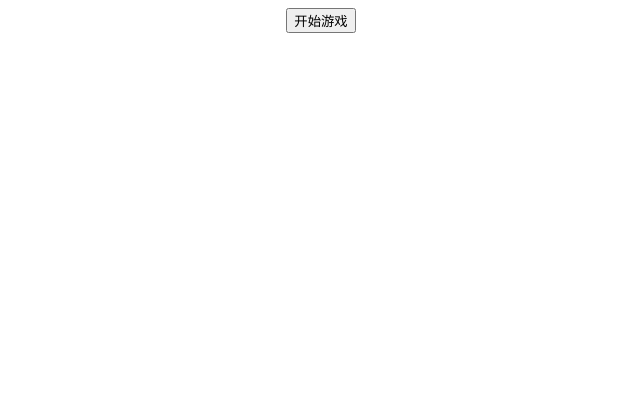
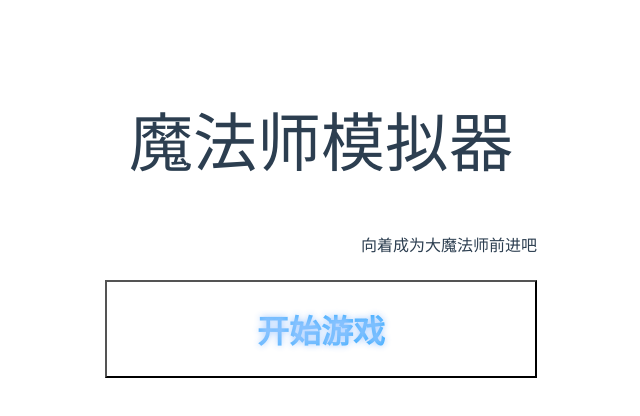
Before and after one commit to YuanYiQingMo/magic, a Vue app: page / in a window 1280 px wide. Shown: the top 416 px of the page, without its empty margins (319-959 px from the left). Built offline with nearby package versions, Linux system fonts and the light colour scheme; what view-design would draw is missing.

Commit message:
首次开发完成

```diff
--- a/public/index.html
+++ b/public/index.html
@@ -1,15 +1,53 @@
 <!DOCTYPE html>
 <html lang="">
     <head>
-    <meta charset="utf-8">
-    <meta http-equiv="X-UA-Compatible" content="IE=edge">
-    <meta name="viewport" content="width=device-width,initial-scale=1.0">
-    <link rel="icon" href="<%= BASE_URL %>favicon.ico">
+        <meta charset="utf-8" />
+        <meta http-equiv="X-UA-Compatible" content="IE=edge" />
+        <meta name="viewport" content="width=device-width,initial-scale=1.0" />
+        <link rel="icon" href="<%= BASE_URL %>favicon.ico" />
         <title><%= htmlWebpackPlugin.options.title %></title>
+        <script>
+            (function (w, d, s, q, i) {
+                w[q] = w[q] || [];
+                var f = d.getElementsByTagName(s)[0],
+                    j = d.createElement(s);
+                j.async = true;
+                j.id = "beacon-aplus";
+                j.src = "https://d.alicdn.com/alilog/mlog/aplus/" + i + ".js";
+                f.parentNode.insertBefore(j, f);
+            })(window, document, "script", "aplus_queue", "203467608");
+
+            //集成应用的appKey
+            aplus_queue.push({
+                action: "aplus.setMetaInfo",
+                arguments: ["appKey", "6313626288ccdf4b7e206b07"],
+            });
+            /************************以下内容为可选配置内容****************************/
+            //sdk提供手动pv发送机制，启用手动pv(即关闭自动pv)，需设置aplus-waiting=MAN;
+            //注意：由于单页面路由改变时不会刷新页面，无法自动发送pv，所以对于单页应用，强烈建议您关闭自动PV, 手动控制PV事件
+            //是否开启调试模式
+            aplus_queue.push({
+                action: "aplus.setMetaInfo",
+                arguments: ["DEBUG", false],
+            });
+            //是否指定用作计算umid的id类型，默认为cnaid，目前支持:
+            //1. 微信和QQ: openid; 字节和百度 anonymousid; 支付宝 alipay_id
+            //2. 微信、QQ、字节、百度平台的 unionid
+            //3. 业务方自己生成的随机id uuid
+            aplus_queue.push({
+                action: "aplus.setMetaInfo",
+                arguments: ["aplus-idtype", "cnaid"], //取值参考见附表1
+            });
+            /******************************************************************/
+        </script>
     </head>
     <body>
         <noscript>
-      <strong>We're sorry but <%= htmlWebpackPlugin.options.title %> doesn't work properly without JavaScript enabled. Please enable it to continue.</strong>
+            <strong
+                >We're sorry but <%= htmlWebpackPlugin.options.title %> doesn't
+                work properly without JavaScript enabled. Please enable it to
+                continue.</strong
+            >
         </noscript>
         <div id="app"></div>
         <!-- built files will be auto injected -->
--- a/src/App.vue
+++ b/src/App.vue
@@ -1,13 +1,14 @@
 <template>
     <div id="app">
-        <start-page v-if="gameStatue == 1" @click="changeStatue"></start-page>
+        <start-page class="page" v-if="gameStatue == 1" @click="changeStatue"></start-page>
         <game-page
-            class="game-page"
+            class="game-page page"
             v-if="gameStatue == 2"
             @click="changeStatue"
             @getScore="getScoreE"
         ></game-page>
         <end-page
+            class="page"
             :score="score"
             v-if="gameStatue == 3"
             @click="changeStatue"
@@ -46,9 +47,14 @@ export default {
     -moz-osx-font-smoothing: grayscale;
     text-align: center;
     color: #2c3e50;
+    display: flex;
+    justify-content: center;
 }
 .game-page {
     max-width: 600px;
     margin: 0 auto;
 }
+.page{
+    min-width: 400px;
+}
 </style>
--- a/src/components/EndPage/EndPage.vue
+++ b/src/components/EndPage/EndPage.vue
@@ -1,26 +1,98 @@
 <template>
     <div class="playAgain">
-        <div>
-            得分:{{score}}
-        </div>
-        <Button type="primary" @click="playAgain">再玩一次</Button>
+        <div class="score">得分:{{ score }}</div>
+        <div class="describe">您的魔法水平:{{ describe.describe }}</div>
+        <div class="comment"> {{ describe.comment }} </div>
+        <Button
+            class="end-btn"
+            shape="circle"
+            size="large"
+            type="dashed"
+            @click="playAgain"
+        >
+            <div>再来一次</div>
+        </Button>
     </div>
 </template>
 <script>
-
 export default {
-    name:'endGame',
-    props:{
-        score:{
-            type:Number
-        }
+    name: "endGame",
+    props: {
+        score: {
+            type: Number,
+        },
     },
-    methods:{
-        playAgain(){
-            this.$emit('click',2)
-        }
-    }
-}
+    methods: {
+        playAgain() {
+            this.$emit("click", 2);
+        },
+    },
+    computed: {
+        describe() {
+            if (this.score < 1) {
+                return { describe: "婴儿" ,comment: "怎么感觉路边的婴儿都比你强"};
+            }
+            if (this.score < 5) {
+                return { describe: "麻瓜" ,comment: "看来您是一个普通到不能再普通的人"};
+            }
+            if (this.score < 10) {
+                return { describe: "见过魔法的麻瓜" ,comment: "您有见识过一些魔法师施放魔法"};
+            }
+            if (this.score < 50) {
+                return { describe: "魔法学徒" ,comment: "您找了个魔法老师,并且学习了一点魔法"};
+            }
+            if (this.score < 70) {
+                return { describe: "见习魔法师" ,comment: "您已经从魔法学院毕业,拥有一定的魔法基础"};
+            }
+            if (this.score < 100) {
+                return { describe: "小魔法师" ,comment: "您对魔法已经有了一点自己的见解,并且在附近的圈子里有了些名气"};
+            }
+            if (this.score < 200) {
+                return { describe: "魔法师" ,comment: "您已经是一名高贵的魔法师了,数不尽的财富和名声向您而来"};
+            }
+            if (this.score < 350) {
+                return { describe: "大魔法师" ,comment: "现在是时候超出自己的见解了,现在你拥有了能引发奇迹的力量"};
+            }
+            if (this.score < 500) {
+                return { describe: "魔导师" ,comment: "法师圈子里的人无人不知您的名号,您在魔法上的造诣已经登峰造极,世界上没有您不会使用的魔法"};
+            }
+            if (this.score < 1000) {
+                return { describe: "大魔导师" ,comment: "您已经完全参透了魔法的奥秘,地球上找不到能够打败您的人了"};
+            }
+            if (this.score < 5000) {
+                return { describe: "毁天灭地的法师" ,comment: "您已经超脱于凡世,世间的一切都将由你掌控,您可以毁灭整个地球,如果您喜欢的话"};
+            }
+            if (this.score < 10000) {
+                return { describe: "宇宙将由您主导" ,comment: "你已经超脱于世间,化身为概念一般的存在,您可以改变物理法则、时间、因果,宇宙间的一切都有您掌控"};
+            }
+            return { describe: "34岁老处男" ,comment: "传说中30岁之前保存童真就能成为魔法师,但是这很的值得吗?"};
+        },
+    },
+};
 </script>
 <style lang="scss" scoped>
+.playAgain {
+    margin-top: 12px;
+    display: flex;
+    flex-direction: column;
+    justify-content: center;
+}
+.score{
+    margin: 12px 0;
+    font-size: 2rem;
+}
+.describe{
+    margin: 12px 0;
+    font-size: 1.2rem;
+}
+.comment{
+    font-size: 1rem;
+    margin-bottom: 30px;
+}
+.end-btn {
+    font-size: 1.5rem;
+    padding: 8px;
+    height: auto;
+    width: auto;
+}
 </style>
--- a/src/components/GamePage/GamePage.vue
+++ b/src/components/GamePage/GamePage.vue
@@ -6,7 +6,10 @@
         <!-- 战斗地图 -->
         <div class="battle-map">
             <div style="display:flex;justify-content: space-around">
-                <div v-if="isEnd" class="end-game" @click="endGame">寄</div>
+                <div v-if="isEnd" class="end-game" @click="endGame">
+                    <div>寄</div>
+                    <div style="font-size: 1rem; color: black;">点击结束本局游戏</div>
+                </div>
                 <div class="you"  v-if="!isEnd">
                     <you-character :you="you" :stage="stage" :magic="currentMagic" :settlement="settlement">
                         你
@@ -75,13 +78,13 @@
                         <div slot="content">
                             <div class="magic-describe">
                                 <div class="describe">
-                                    {{'消耗魔力:'+wand.magicBox[0].MP}}
+                                    {{'消耗魔力:'+wand.magicBox[index].MP}}
                                 </div>
                                 <div class="describe">
-                                    {{'伤害:'+wand.magicBox[0].damage}}
+                                    {{'伤害:'+wand.magicBox[index].damage}}
                                 </div>
                                 <div class="describe">
-                                    {{wand.magicBox[0].magic_describe}}
+                                    {{wand.magicBox[index].magic_describe}}
                                 </div>
                             </div>
                         </div>
@@ -219,9 +222,11 @@ export default {
             }
         },
         nextRound(){
-            this.you.mana = this.you.maxMana;
-            for(let item of this.enemyList){
-                this.you.health -= item.Active();
+            if(!this.isEnd){
+                this.you.mana = this.you.maxMana;
+                for(let item of this.enemyList){
+                    this.you.health -= item.Active();
+                }
             }
         }
     },
@@ -353,6 +358,7 @@ export default {
     width: 30%;
     padding: 12px;
     border-radius: 24px;
+    cursor: pointer;
 }
 .attribute{
     margin: 0 12px;
@@ -382,6 +388,7 @@ export default {
 }
 .end-game{
     display: flex;
+    flex-direction: column;
     justify-content: center;
     align-items: center;
     font-size: 5rem;
--- a/src/components/StartPage/StartPage.vue
+++ b/src/components/StartPage/StartPage.vue
@@ -1,21 +1,61 @@
 <template>
     <div class="start">
         <div class="github"></div>
-        <div class="aifan"></div>
+        <div class="afdian"></div>
         <div class="title"></div>
-        <Button type="primary" @click="startGame">开始游戏</Button>
+        <div class="title">魔法师模拟器</div>
+        <div class="little-title">向着成为大魔法师前进吧</div>
+        <Button class="start-btn" shape="circle" size="large" type="dashed" @click="startGame">
+            <div>开始游戏</div>
+        </Button>
     </div>
 </template>
 <script>
-
 export default {
-    name:'startPage',
-    methods:{
-        startGame(){
-            this.$emit('click',2)
-        }
-    }
-}
+    name: "startPage",
+    methods: {
+        startGame() {
+            this.$emit("click", 2);
+        },
+    },
+};
 </script>
 <style lang="scss" scoped>
+.start {
+    margin-top: 12px;
+    display: flex;
+    flex-direction: column;
+    justify-content: center;
+}
+.title{
+    margin: 24px;
+    font-size: 4rem;
+}
+.little-title{
+    display: flex;
+    justify-content: flex-end;
+    font-size: 1rem;
+    margin: 24px 0;
+}
+.start-btn{
+    font-size: 2rem;
+    padding: 24px;
+    height: auto;
+    background-clip: border-box;
+    -webkit-background-clip: text;
+    -webkit-text-fill-color: transparent;
+    color: #FF512F;
+    font-weight: 700;
+    text-shadow: 0px 0px 7px #ffd800;
+    background-image: linear-gradient(90deg, #ffd800 0%, #ff512f 100%, #fff);
+    animation: glow-animation 2s infinite linear;
+    color: #FFC0CB;
+    box-sizing: border-box;
+    vertical-align: inherit;
+}
+
+@keyframes glow-animation{
+    0%{filter:hue-rotate(-360deg)}
+    100%{filter:hue-rotate(360deg)}
+}
 </style>
```
Lines whose indentation alone changed are shown as unchanged.
